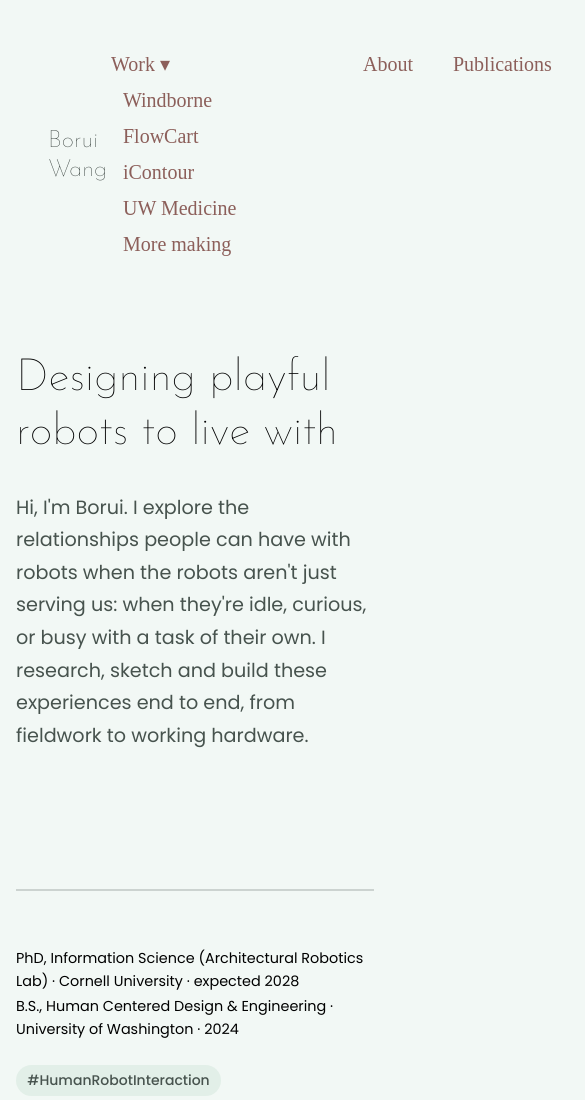
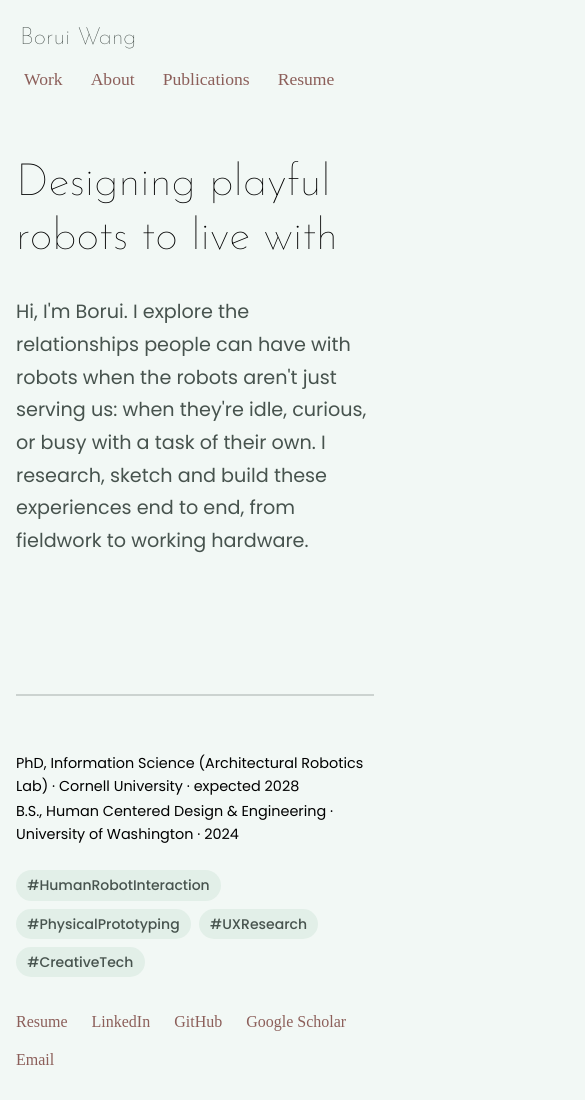
Before and after one commit to 7HE-W0R1D/7HE-W0R1D.github.io, a plain HTML site: page index.html in a window 390 px wide. Shown: the top 1100 px of the page, 585 px wide, since content can reach past the window. Drawn offline with Linux system fonts and the light colour scheme; a web font is replaced by a local one.

Commit message:
[ fix ] Responsive navbar on small screens
Name on its own line, links wrap in one row, Work dropdown hidden on phones.

Co-Authored-By: Claude Opus 5.5 <noreply@anthropic.com>

```diff
--- a/index.html
+++ b/index.html
@@ -23,7 +23,7 @@
         <h3 class="site-title"><a href="index.html">Borui Wang</a></h3>
         <ul class="nav-links">
             <li class="projects">
-                <a href="index.html#works" aria-haspopup="true">Work ▾</a>
+                <a href="index.html#works" aria-haspopup="true">Work<span class="caret"> ▾</span></a>
                 <ul class="projects-dropdown" aria-label="Projects">
                     <li><a href="windborne.html">Windborne</a></li>
                     <li><a href="flowcart.html">FlowCart</a></li>
--- a/project.css
+++ b/project.css
@@ -256,22 +256,10 @@
     pointer-events: auto;
 }
 
-/* responsive fallback */
+/* Small screens: no dropdown; "Work" jumps to the work section */
 @media (max-width: 700px) {
-    .nav-links .projects-dropdown {
-        position: static;
-        box-shadow: none;
-        background: transparent;
-        padding: 0;
-        opacity: 1;
-        transform: none;
-        visibility: visible;
-        pointer-events: auto;
-        transition: none;
-    }
-    .nav-links .projects-dropdown a {
-        padding-left: 1.25rem;
-    }
+    .nav-links .projects-dropdown,
+    .nav-links .caret { display: none; }
 }
 /* ==========================================================
    Case-study content components (portfolio overhaul, Nov 2026)
@@ -552,9 +540,6 @@ img.zoomable:hover {
 }
 .nav-links .projects-dropdown a { border-radius: 8px; }
 
-@media (max-width: 700px) {
-    .nav-links .projects-dropdown { box-shadow: none; padding: 0; }
-}
 
 /* One background per page: undo the light-on-dark overrides */
 .section-dark-100 a, .section-dark-200 a, .section-dark-300 a, .section-dark-400 a { color: var(--mountain-200); }
--- a/styles.css
+++ b/styles.css
@@ -648,6 +648,26 @@ button.dark-400:hover {
 }
 
 /* Media query for mobile responsiveness */
+/* Small screens: name on its own line, links in one row below */
+@media screen and (max-width: 700px) {
+    .navbar {
+        flex-wrap: wrap;
+        row-gap: .75rem;
+        padding: 1.5rem 1.25rem;
+    }
+    .site-title {
+        flex-basis: 100%;
+        white-space: nowrap;
+    }
+    .nav-links {
+        flex-wrap: wrap;
+        gap: .25rem 1.25rem;
+        margin: 0;
+        padding: 0;
+    }
+    .nav-links a { font-size: 1.1rem; }
+}
+
 @media screen and (max-width: 768px) {
     .footer-content {
         flex-direction: column;
```
Also changed, not shown: about.html (+1 -1 lines), flowcart.html (+1 -1 lines), icontour.html (+1 -1 lines), meanwhile.html (+1 -1 lines), obsolete-obsolescence.html (+1 -1 lines), okapi.html (+1 -1 lines), retroconnect.html (+1 -1 lines), template.html (+1 -1 lines), u-compass.html (+1 -1 lines), uw-medicine.html (+1 -1 lines), windborne.html (+1 -1 lines).
